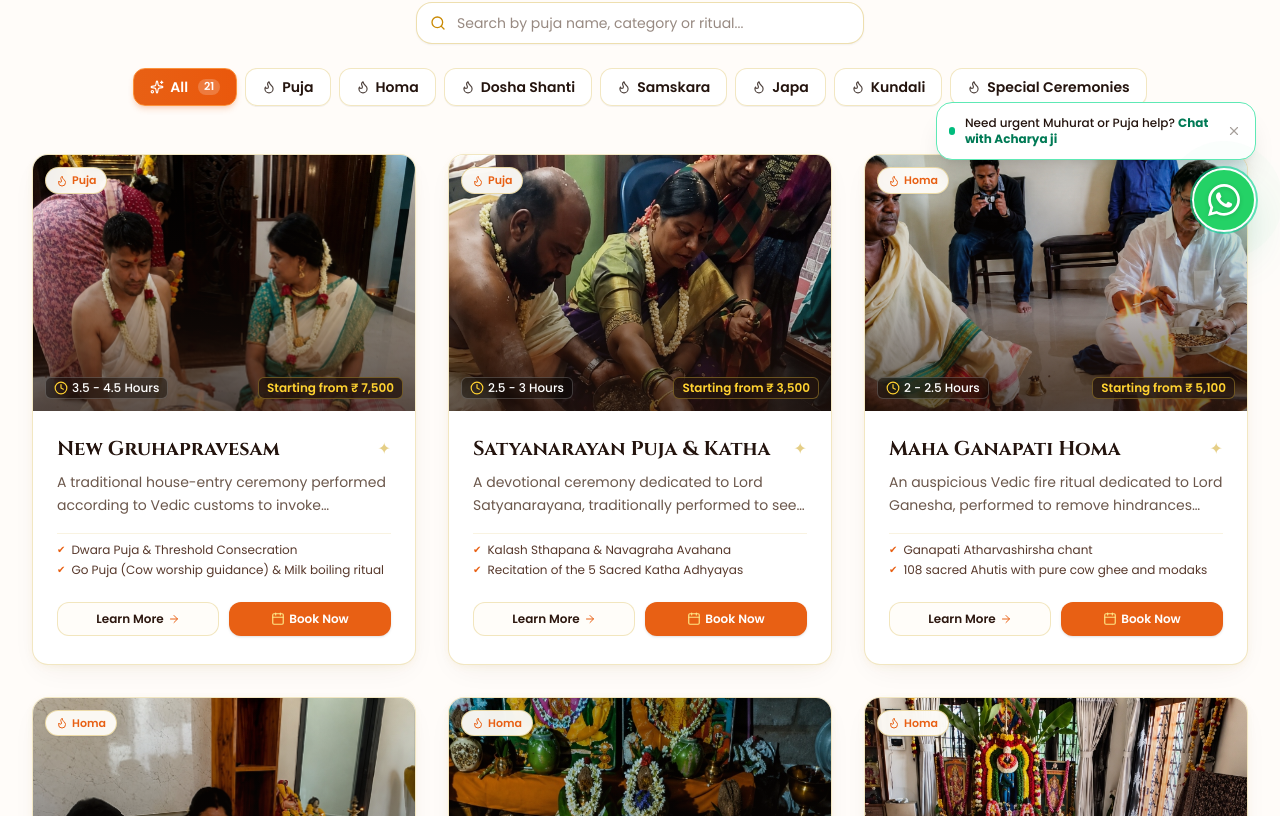
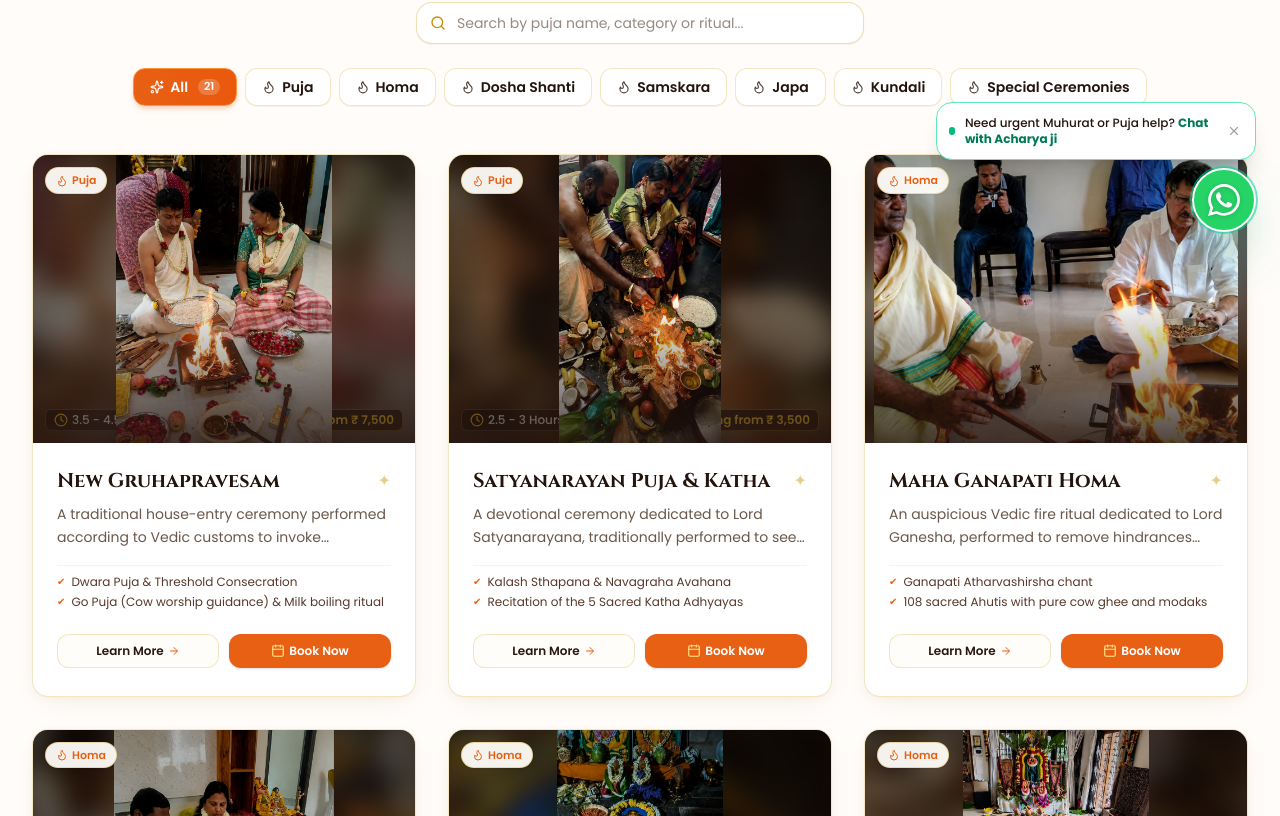
Before and after one commit to Shrikanthkk/prakash-purohit, a React (Vite) app: page /services in a window 1280 px wide. Shown: the part 544-1360 px from the top of the page. Built offline with nearby package versions, Linux system fonts and the light colour scheme; a web font is replaced by a local one.

Commit message:
Enhance service image frames with dual-layer container so 100% of the photo including devotee faces and sacred homa fire are fully visible

```diff
--- a/src/components/ServiceCard.tsx
+++ b/src/components/ServiceCard.tsx
@@ -10,17 +10,26 @@ interface ServiceCardProps {
 export const ServiceCard: React.FC<ServiceCardProps> = ({ service }) => {
   return (
     <div className="group relative flex flex-col rounded-2xl bg-white border border-gold/30 hover:border-saffron/60 shadow-divine-card hover:shadow-gold-glow transition-all duration-300 hover:-translate-y-1.5 overflow-hidden">
-      {/* Service Image Frame (Taller with top-aligned faces) */}
-      <Link to={`/services/${service.id}`} className="relative h-56 sm:h-64 w-full overflow-hidden bg-cream-200 block">
+      {/* Service Image Frame (Full photo view: faces at top + sacred homa fire at bottom 100% visible) */}
+      <Link to={`/services/${service.id}`} className="relative h-64 sm:h-72 w-full overflow-hidden bg-[#1D1007] block group">
+        {/* Ambient Blurred Background to fill edges seamlessly */}
+        <img
+          src={service.image}
+          alt=""
+          aria-hidden="true"
+          className="absolute inset-0 w-full h-full object-cover blur-md scale-110 opacity-45 pointer-events-none"
+        />
+
+        {/* Crisp Full Foreground Image (Shows faces, bodies, and sacred homa fire) */}
         <img
           src={service.image}
           alt={service.title}
-          className={`w-full h-full object-cover ${service.imagePosition || 'object-top'} transform transition-transform duration-700 group-hover:scale-105`}
+          className="relative z-10 w-full h-full object-contain transform transition-transform duration-700 group-hover:scale-105"
           loading="lazy"
         />
 
-        {/* Gradient Overlay */}
-        <div className="absolute inset-0 bg-gradient-to-t from-spiritual-dark/70 via-spiritual-dark/20 to-transparent" />
+        {/* Subtle Ambient Glass Gradient */}
+        <div className="absolute inset-0 z-10 pointer-events-none bg-gradient-to-t from-spiritual-dark/80 via-transparent to-black/25" />
 
         {/* Category Pill Tag */}
         <div className="absolute top-3 left-3 z-10">
--- a/src/pages/ServiceDetails.tsx
+++ b/src/pages/ServiceDetails.tsx
@@ -46,13 +46,22 @@ export const ServiceDetails: React.FC = () => {
         <div className="grid grid-cols-1 lg:grid-cols-12 gap-8 items-center">
           {/* Left: Large Image Frame with Gold Accents */}
           <div className="lg:col-span-6 relative">
-            <div className="relative rounded-3xl overflow-hidden border-2 border-gold/50 shadow-2xl bg-cream-200 aspect-[4/3] group">
+            <div className="relative rounded-3xl overflow-hidden border-2 border-gold/50 shadow-2xl bg-[#1D1007] aspect-[4/3] sm:aspect-[1/1] lg:aspect-[4/3] group">
+              {/* Blurred Ambient Background */}
+              <img
+                src={service.image}
+                alt=""
+                aria-hidden="true"
+                className="absolute inset-0 w-full h-full object-cover blur-md scale-110 opacity-45 pointer-events-none"
+              />
+
+              {/* Crisp Full Foreground Image */}
               <img
                 src={service.image}
                 alt={service.title}
-                className={`w-full h-full object-cover ${service.imagePosition || 'object-top'} transform transition-transform duration-700 group-hover:scale-105`}
+                className="relative z-10 w-full h-full object-contain transform transition-transform duration-700 group-hover:scale-105"
               />
-              <div className="absolute inset-0 bg-gradient-to-t from-spiritual-dark/80 via-spiritual-dark/20 to-transparent" />
+              <div className="absolute inset-0 z-10 pointer-events-none bg-gradient-to-t from-spiritual-dark/80 via-transparent to-black/25" />
 
               {/* Category Pill Tag */}
               <div className="absolute top-4 left-4">
```
